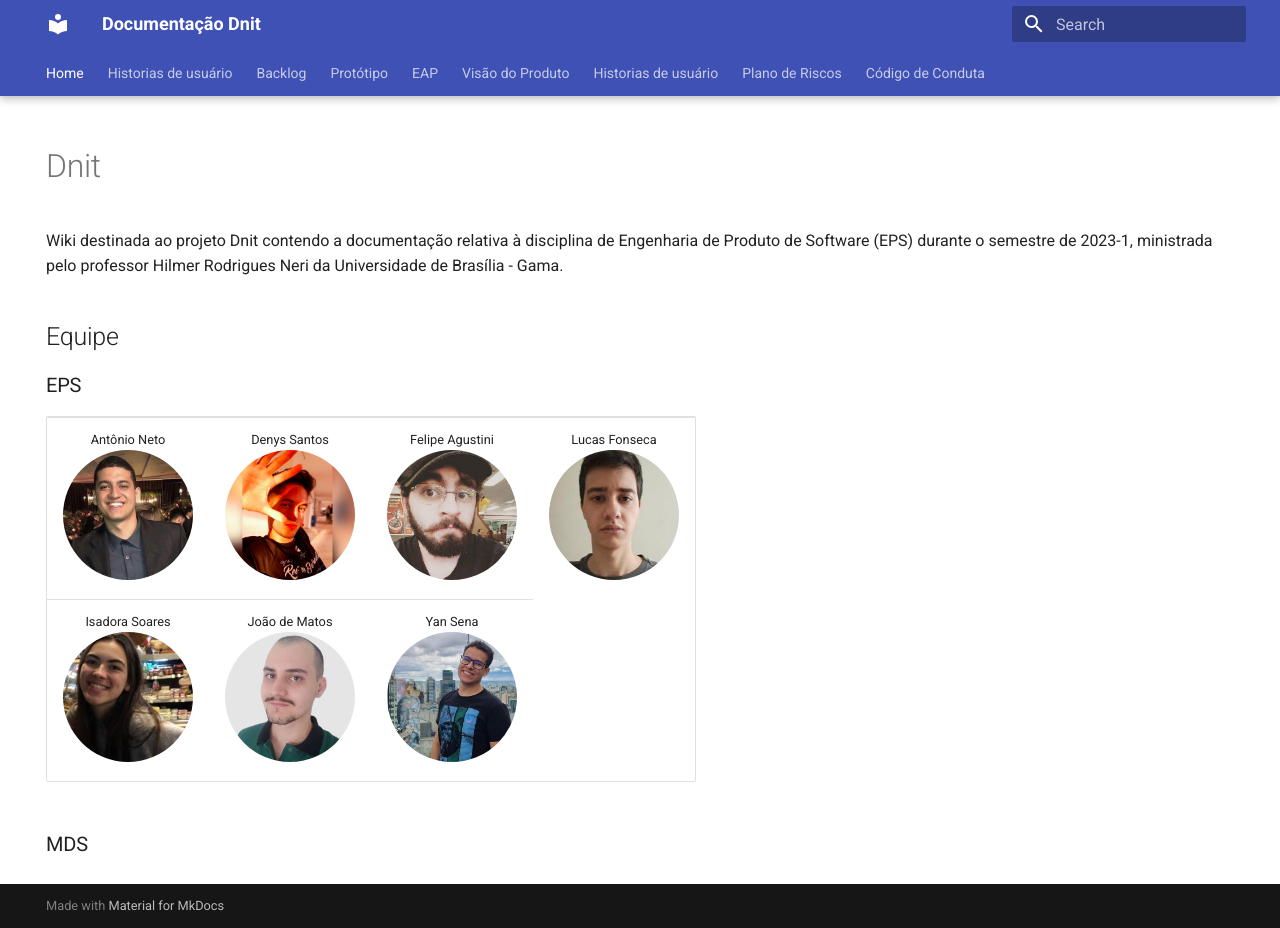
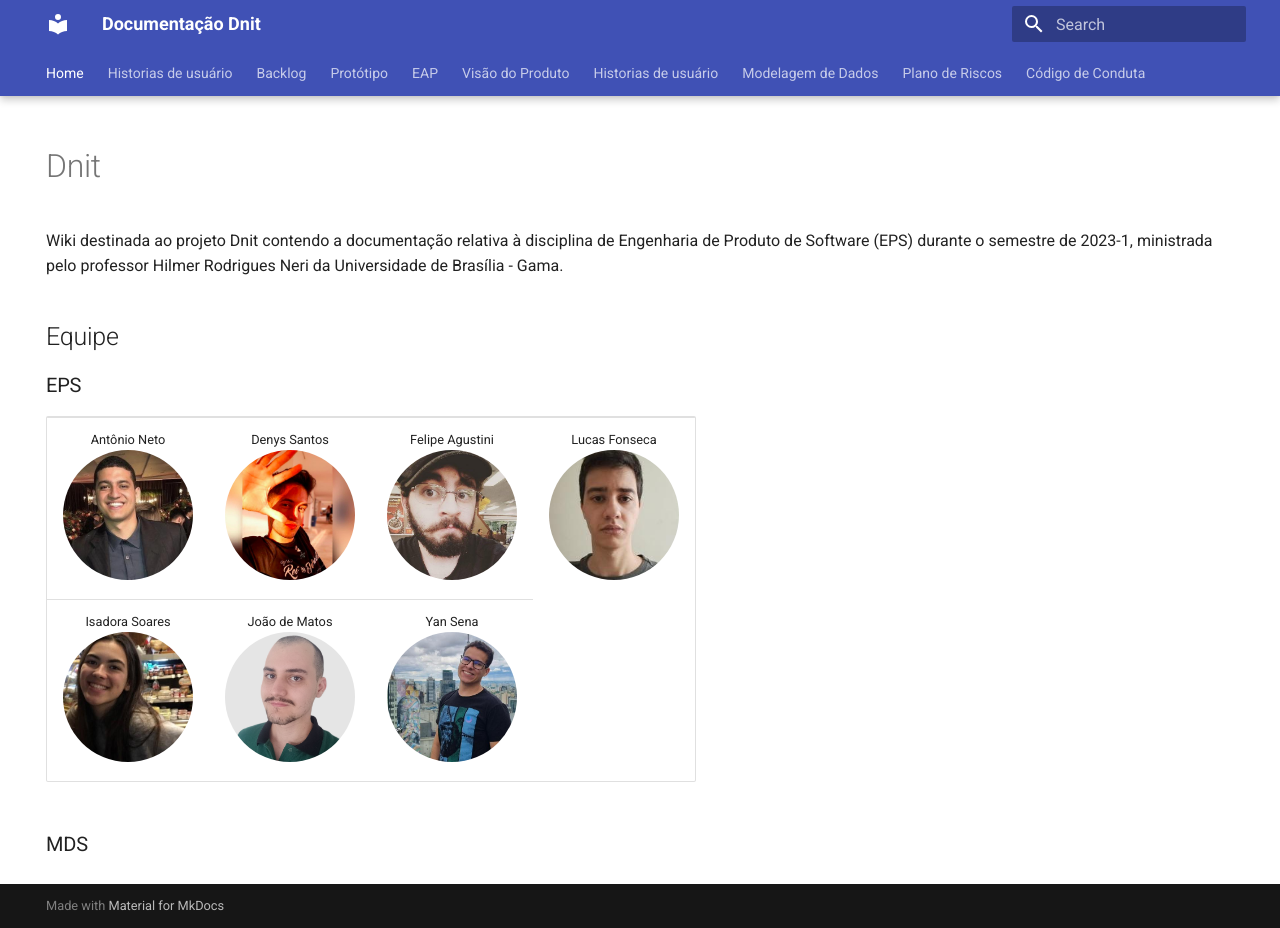
Before and after one commit to fga-eps-mds/2023-1-Dnit-DOC, an MkDocs documentation site: the page built from docs/docs/index.md, in a window 1280 px wide and 928 px high. Built offline with MkDocs 1.6.1 and Material for MkDocs 9.7.7, drawn with Linux system fonts in a browser that asks for light colours; old or Windows-style settings are respelled for this version of MkDocs.

Commit message:
#28 Adicionando Modelagem de dados no mkdocs.yml

```diff
--- a/docs/mkdocs.yml
+++ b/docs/mkdocs.yml
@@ -15,6 +15,7 @@
   - EAP: EAP/eap.md
   - Visão do Produto: visaodoproduto.md
   - Historias de usuário: User Stories\userStories.md
+  - Modelagem de Dados: modelagemDados/modelagemDeDados.md
   - Plano de Riscos: gestaoDoProjeto/planoDeRisco.md
   - Código de Conduta: codigoConduta/codConduta.md
 
```
